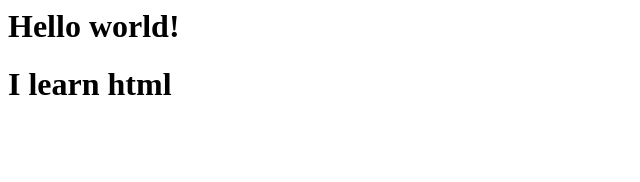
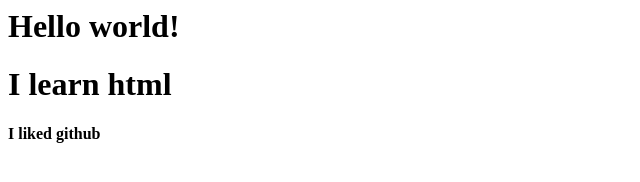
Before and after one commit to vdprog2019/hellofromvdprog2019, a plain HTML site: page index.html in a window 1280 px wide. Shown: the whole page, without its empty margins (0-640 px from the left). Drawn offline with Linux system fonts and the light colour scheme.

Commit message:
I added new line
I like github

```diff
--- a/index.html
+++ b/index.html
@@ -6,5 +6,6 @@
 <body>
   <h1>Hello world!</h1>
     <h1>I learn html</h1>
+    <h4>I liked github</h4>
     </body>
 </html>
```
